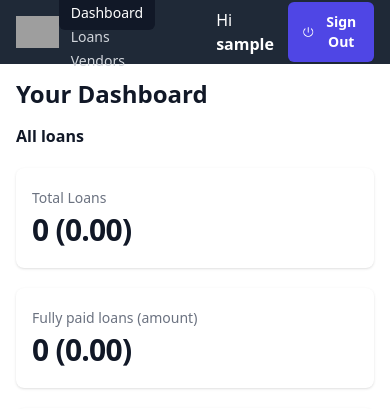
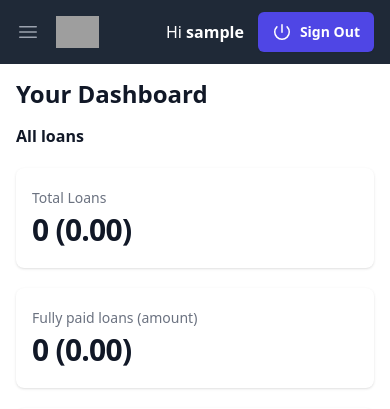
Before and after one commit to apa-sl/MyLoansApp, a Django app: page / in a window 390 px wide. Shown: the top 409 px of the page. Run offline with Django 5.2, Linux system fonts and the light colour scheme; the visitor is signed in with stand-in values (Sample User, id 1); data that the repository does not hold is empty; some web fonts are replaced; grey boxes are pictures that could not be loaded.

Commit message:
added mobile menu using alpine.js

```diff
--- a/loansapp/static/css/output.css
+++ b/loansapp/static/css/output.css
@@ -835,8 +827,8 @@ select {
   margin-bottom: 1rem;
 }
 
-.-ml-0\.5 {
-  margin-left: -0.125rem;
+.-ml-2 {
+  margin-left: -0.5rem;
 }
 
 .mb-4 {
@@ -857,6 +849,10 @@ select {
 
 .mr-1 {
   margin-right: 0.25rem;
+}
+
+.mr-2 {
+  margin-right: 0.5rem;
 }
 
 .mr-3 {
@@ -936,6 +932,10 @@ select {
   height: 1.25rem;
 }
 
+.h-6 {
+  height: 1.5rem;
+}
+
 .h-8 {
   height: 2rem;
 }
@@ -944,6 +944,10 @@ select {
   width: 1.25rem;
 }
 
+.w-6 {
+  width: 1.5rem;
+}
+
 .w-auto {
   width: auto;
 }
@@ -1183,6 +1183,15 @@ select {
   background-color: rgb(255 255 255 / var(--tw-bg-opacity));
 }
 
+.p-2 {
+  padding: 0.5rem;
+}
+
+.px-2 {
+  padding-left: 0.5rem;
+  padding-right: 0.5rem;
+}
+
 .px-3 {
   padding-left: 0.75rem;
   padding-right: 0.75rem;
--- a/loansapp/templates/layout.html
+++ b/loansapp/templates/layout.html
@@ -4,45 +4,168 @@
 <html lang="en">
   <head>
     <title>{% block title %}My Loans{% endblock %}</title>
-        <meta name="viewport" content="width=device-width, initial-scale=1">
+    <meta name="viewport" content="width=device-width, initial-scale=1" />
 
     <!-- tailwind css & inter font family -->
-        <link href="{% static 'css/output.css' %}" rel="stylesheet">
-        <link rel="stylesheet" href="https://rsms.me/inter/inter.css">
+    <link href="{% static 'css/output.css' %}" rel="stylesheet" />
+    <link rel="stylesheet" href="https://rsms.me/inter/inter.css" />
 
+    <!-- Alpine.js framework-->
+    <script
+      defer
+      src="https://cdn.jsdelivr.net/npm/alpinejs@3.x.x/dist/cdn.min.js"
+    ></script>
   </head>
   <body>
-        <nav class="bg-gray-800">
+    <style>
+      [x-cloak] {
+        display: none !important;
+      }
+    </style>
+    <nav class="bg-gray-800" x-data="{ open: false, dropdown_open: false }">
       <div class="mx-auto max-w-7xl px-4 sm:px-6 lg:px-8">
         <div class="flex h-16 justify-between">
           <div class="flex">
+            <div class="-ml-2 mr-2 flex items-center md:hidden">
+              <!-- Mobile menu button -->
+              <button
+                @click="open = ! open"
+                type="button"
+                class="relative inline-flex items-center justify-center rounded-md p-2 text-gray-400 hover:bg-gray-700 hover:text-white focus:outline-none focus:ring-2 focus:ring-inset focus:ring-white"
+                aria-controls="mobile-menu"
+                aria-expanded="false"
+              >
+                <span class="absolute -inset-0.5"></span>
+                <span class="sr-only">Open main menu</span>
+                <!--
+                    Icon when menu is closed.
+                    Menu open: "hidden", Menu closed: "block"
+                -->
+                <svg
+                  class="h-6 w-6"
+                  x-bind:class="open ? 'hidden' : 'block'"
+                  fill="none"
+                  viewBox="0 0 24 24"
+                  stroke-width="1.5"
+                  stroke="currentColor"
+                  aria-hidden="true"
+                  data-slot="icon"
+                >
+                  <path
+                    stroke-linecap="round"
+                    stroke-linejoin="round"
+                    d="M3.75 6.75h16.5M3.75 12h16.5m-16.5 5.25h16.5"
+                  />
+                </svg>
+                <!--
+                    Icon when menu is open.
+                    Menu open: "block", Menu closed: "hidden"
+                -->
+                <svg
+                  class="h-6 w-6"
+                  x-cloak
+                  x-bind:class="open ? 'block' : 'hidden'"
+                  fill="none"
+                  viewBox="0 0 24 24"
+                  stroke-width="1.5"
+                  stroke="currentColor"
+                  aria-hidden="true"
+                  data-slot="icon"
+                >
+                  <path
+                    stroke-linecap="round"
+                    stroke-linejoin="round"
+                    d="M6 18 18 6M6 6l12 12"
+                  />
+                </svg>
+              </button>
+            </div>
             <div class="flex flex-shrink-0 items-center">
-                            <img class="h-8 w-auto" src="https://tailwindui.com/plus/img/logos/mark.svg?color=indigo&shade=500" alt="Your Company">
+              <img
+                class="h-8 w-auto"
+                src="https://tailwindui.com/plus/img/logos/mark.svg?color=indigo&shade=500"
+                alt="Your Company"
+              />
             </div>
             {% if user.is_authenticated %}
             <!-- main nav options -->
-                        <div class="md:ml-6 md:flex md:items-center md:space-x-4">
+            <div class="hidden md:ml-6 md:flex md:items-center md:space-x-4">
               <!-- Current: "bg-gray-900 text-white", Default: "text-gray-300 hover:bg-gray-700 hover:text-white" -->
-                            <a href="{% url 'loansapp:index' %}" class="rounded-md bg-gray-900 px-3 py-2 text-sm font-medium text-white" aria-current="page">Dashboard</a>
-                            <a href="{% url 'loansapp:loan_list' %}" class="rounded-md px-3 py-2 text-sm font-medium text-gray-300 hover:bg-gray-700 hover:text-white">Loans</a>
-                            <a href="{% url 'loansapp:vendor_list' %}" class="rounded-md px-3 py-2 text-sm font-medium text-gray-300 hover:bg-gray-700 hover:text-white">Vendors</a>
+              <a
+                href="{% url 'loansapp:index' %}"
+                :class="{'bg-gray-900 text-white': window.location.pathname === '{% url 'loansapp:index' %}', 'text-gray-300 hover:bg-gray-700 hover:text-white': window.location.pathname !== '{% url 'loansapp:index' %}'}"
+                class="rounded-md px-3 py-2 text-sm font-medium"
+                aria-current="page"
+                >Dashboard</a
+              >
+              <a
+                href="{% url 'loansapp:loan_list' %}"
+                :class="{'bg-gray-900 text-white': window.location.pathname === '{% url 'loansapp:loan_list' %}', 'text-gray-300 hover:bg-gray-700 hover:text-white': window.location.pathname !== '{% url 'loansapp:loan_list' %}'}"
+                class="rounded-md px-3 py-2 text-sm font-medium"
+                >Loans</a
+              >
+              <a
+                href="{% url 'loansapp:vendor_list' %}"
+                :class="{'bg-gray-900 text-white': window.location.pathname === '{% url 'loansapp:vendor_list' %}', 'text-gray-300 hover:bg-gray-700 hover:text-white': window.location.pathname !== '{% url 'loansapp:vendor_list' %}'}"
+                class="rounded-md px-3 py-2 text-sm font-medium"
+                >Vendors</a
+              >
             </div>
           </div>
           <!-- login mngmt -->
           <div class="flex items-center">
-                            <span class=" text-white px-3.5">Hi <strong>{{ user.username }} </strong></span>
+            <span class="text-white px-3.5"
+              >Hi <strong>{{ user.username }} </strong></span
+            >
             <form action="{% url 'loansapp:logout' %}">
-                                    <button type="submit" class="relative inline-flex items-center gap-x-2 rounded-md bg-indigo-600 px-3.5 py-2.5 text-sm font-semibold text-white shadow-sm hover:bg-indigo-500 focus-visible:outline focus-visible:outline-2 focus-visible:outline-offset-2 focus-visible:outline-indigo-600">
-                                        <svg class=" h-5 w-5" viewBox="0 0 20 20" fill="currentColor" aria-hidden="true" data-slot="icon">
-                                            <path stroke-linecap="round" stroke-linejoin="round" d="M10 2a.75.75 0 0 1 .75.75v7.5a.75.75 0 0 1-1.5 0v-7.5A.75.75 0 0 1 10 2ZM5.404 4.343a.75.75 0 0 1 0 1.06 6.5 6.5 0 1 0 9.192 0 .75.75 0 1 1 1.06-1.06 8 8 0 1 1-11.313 0 .75.75 0 0 1 1.06 0Z" />
+              <button
+                type="submit"
+                class="relative inline-flex items-center gap-x-2 rounded-md bg-indigo-600 px-3.5 py-2.5 text-sm font-semibold text-white shadow-sm hover:bg-indigo-500 focus-visible:outline focus-visible:outline-2 focus-visible:outline-offset-2 focus-visible:outline-indigo-600"
+              >
+                <svg
+                  class="h-5 w-5"
+                  viewBox="0 0 20 20"
+                  fill="currentColor"
+                  aria-hidden="true"
+                  data-slot="icon"
+                >
+                  <path
+                    stroke-linecap="round"
+                    stroke-linejoin="round"
+                    d="M10 2a.75.75 0 0 1 .75.75v7.5a.75.75 0 0 1-1.5 0v-7.5A.75.75 0 0 1 10 2ZM5.404 4.343a.75.75 0 0 1 0 1.06 6.5 6.5 0 1 0 9.192 0 .75.75 0 1 1 1.06-1.06 8 8 0 1 1-11.313 0 .75.75 0 0 1 1.06 0Z"
+                  />
                 </svg>
                 Sign Out
               </button>
             </form>
           </div>
-                        {% else %}
-                        {% endif %}
+          {% else %} {% endif %}
         </div>
+      </div>
+
+      <!-- Mobile menu, show/hide based on menu state. -->
+      <div x-cloak x-show="open" class="md:hidden" id="mobile-menu">
+        <div class="space-y-1 px-2 pb-3 pt-2 sm:px-3">
+          <!-- Current: "bg-gray-900 text-white", Default: "text-gray-300 hover:bg-gray-700 hover:text-white" -->
+          <a
+            href="{% url 'loansapp:index' %}"
+            :class="{'bg-gray-900 text-white': window.location.pathname === '{% url 'loansapp:index' %}', 'text-gray-300 hover:bg-gray-700 hover:text-white': window.location.pathname !== '{% url 'loansapp:index' %}'}"
+            class="block rounded-md px-3 py-2 text-base font-medium"
+            aria-current="page"
+            >Dashboard</a
+          >
+          <a
+            href="{% url 'loansapp:loan_list' %}"
+            :class="{'bg-gray-900 text-white': window.location.pathname === '{% url 'loansapp:loan_list' %}', 'text-gray-300 hover:bg-gray-700 hover:text-white': window.location.pathname !== '{% url 'loansapp:loan_list' %}'}"
+            class="block rounded-md px-3 py-2 text-base font-medium"
+            >Loans</a
+          >
+          <a
+            href="{% url 'loansapp:vendor_list' %}"
+            :class="{'bg-gray-900 text-white': window.location.pathname === '{% url 'loansapp:vendor_list' %}', 'text-gray-300 hover:bg-gray-700 hover:text-white': window.location.pathname !== '{% url 'loansapp:vendor_list' %}'}"
+            class="block rounded-md px-3 py-2 text-base font-medium"
+            >Vendors</a
+          >
         </div>
       </div>
     </nav>
@@ -50,9 +173,7 @@
     {% include 'includes/messages.html' %}
 
     <div class="container px-4 sm:px-6 lg:px-8">
-            {% block body %}
-            {% endblock %}
+      {% block body %} {% endblock %}
     </div>
-
   </body>
 </html>
```
Also changed, not shown: other parts of loansapp/static/css/output.css (+33 -27 lines), loansapp/templates/dashboard.html (deleted, +0 -16 lines). Lines whose indentation alone changed are shown as unchanged.
